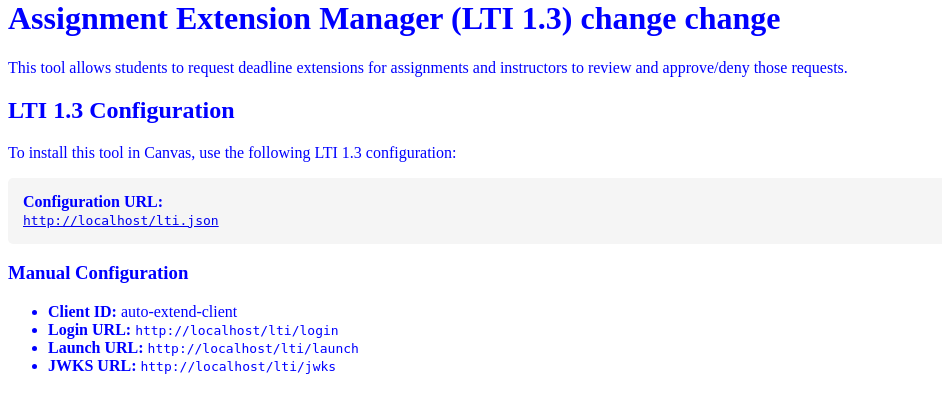
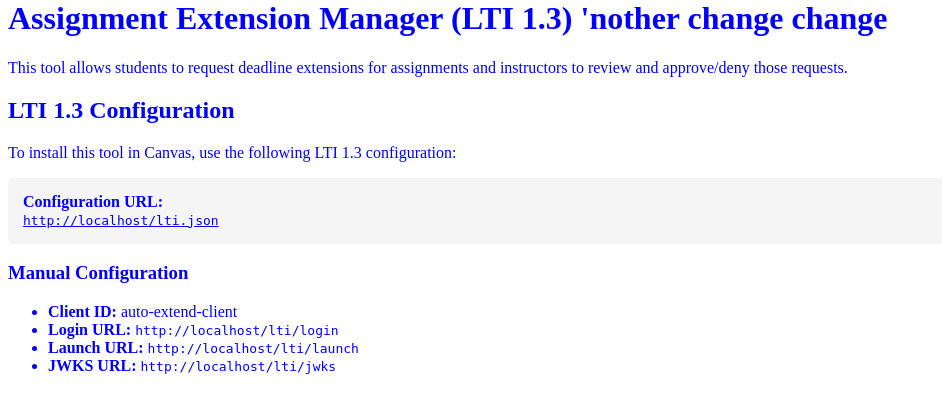
Before and after one commit to hu-james/extension-requests-app, a Flask app: page / in a window 1280 px wide. Shown: the part 21-417 px from the top of the page, without its empty margins (0-942 px from the left). Run offline with Flask 3, Linux system fonts and the light colour scheme.

Commit message:
'nother change change in html

```diff
--- a/templates/index.html
+++ b/templates/index.html
@@ -1,6 +1,6 @@
 {% extends 'base.html' %} {% block content %}
 
-<h1>Assignment Extension Manager (LTI 1.3) change change</h1>
+<h1>Assignment Extension Manager (LTI 1.3) 'nother change change</h1>
 
 <p>
 	This tool allows students to request deadline extensions for assignments and
```
